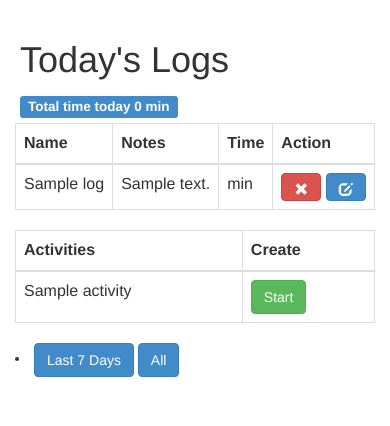
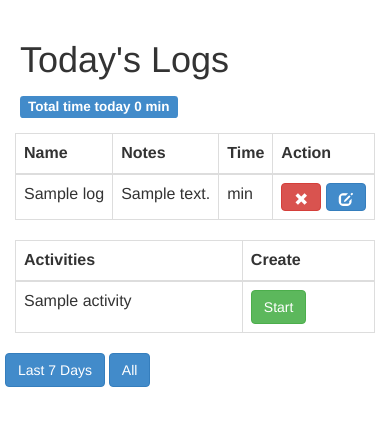
Before and after one commit to pbrogan12/time-tracker, a Django app: template timeTracker/timeLogger/templates/log.html in a window 390 px wide. Shown: the part 52-478 px from the top of the page. Run offline with Django 3.2, Linux system fonts and the light colour scheme; tables that the repository leaves empty hold one stand-in row (values such as "Sample post"); the template is opened without the code that fills it: values that come from a table or form of the project are taken from there, most other values are stand-ins (such as "Sample title", 1, 10 or a date in 2020); parts of the project's set-up code (start-up, migrations or seed data) failed here and were passed over; some libraries are stand-ins or nearby versions.

Commit message:
Added mobile support and cleaned about activities and logs.

```diff
--- a/timeTracker/timeLogger/templates/log.html
+++ b/timeTracker/timeLogger/templates/log.html
@@ -29,7 +29,7 @@
 </div><!-- /.modal -->
 {% endfor %}
 <div class="row">
-    <div class="col-md-12">
+    <div class="col-xs-12 col-md-12">
         <ul class="list-inline">
             <li>
             <h1>Today's Logs</h1>
@@ -41,6 +41,10 @@
             <h4><span class="label label-primary">Total time today 0 min</span></h4>
             {% endif %}
             </li>
+    </div>
+</div>
+<div class="row">
+    <div class="col-xs-12 col-md-9">
             {% if logs %}
             <table class="table table-bordered">
                 <thead>
@@ -64,12 +68,12 @@
                         </tbody>
                     </table>
                 </div>
+            {% else %}
+            <div class="col-xs-12 col-md-9">
+                 <div class="alert alert-info"><p>Look and pick a activity to start to get started.</p></div>
             </div>
-            {% else %}
-            <div class="alert alert-info"><p>Look below and pick a activity to start to get started.</p></div>
             {% endif %}
-            <div class="row">
-                <div class="col-md-4">
+                <div class="col-xs-12 col-md-3">
                     <table class="table table-bordered">
                         <thead>
                             <tr>
@@ -86,11 +90,13 @@
                             {% endfor %}
                         </tbody>
                     </table>
+                </div>
+                <ul class="list-inline">
                     <li>
                     <a href="{% url 'logsLast7' %}" class="btn btn-primary">Last 7 Days</a>
                     <a href="{% url 'showAllLogs' %}" class="btn btn-primary">All</a>
                     </li>
-                </div>
+                </ul>
             </div>
             {% endblock %}
             {% block js %}
```
